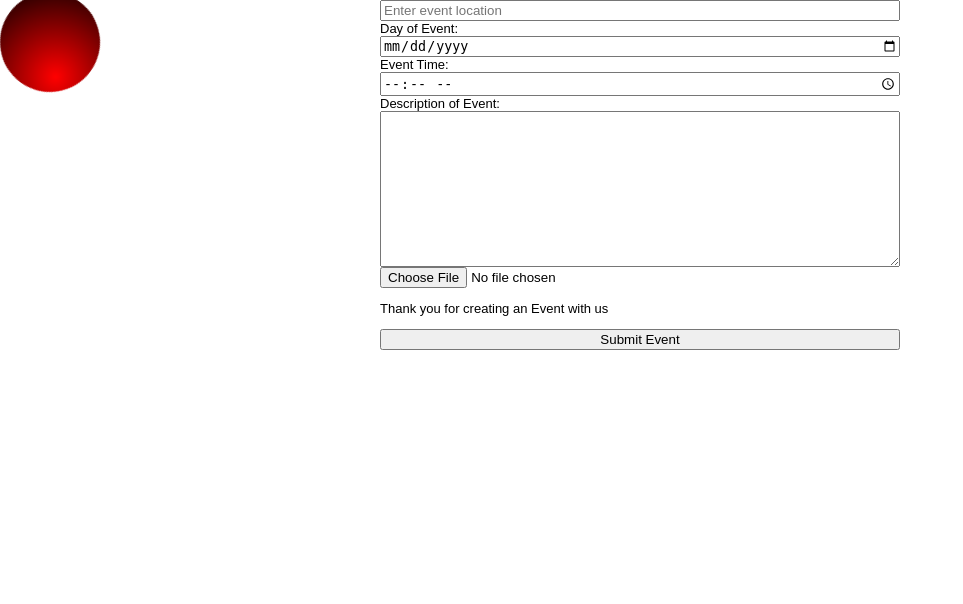
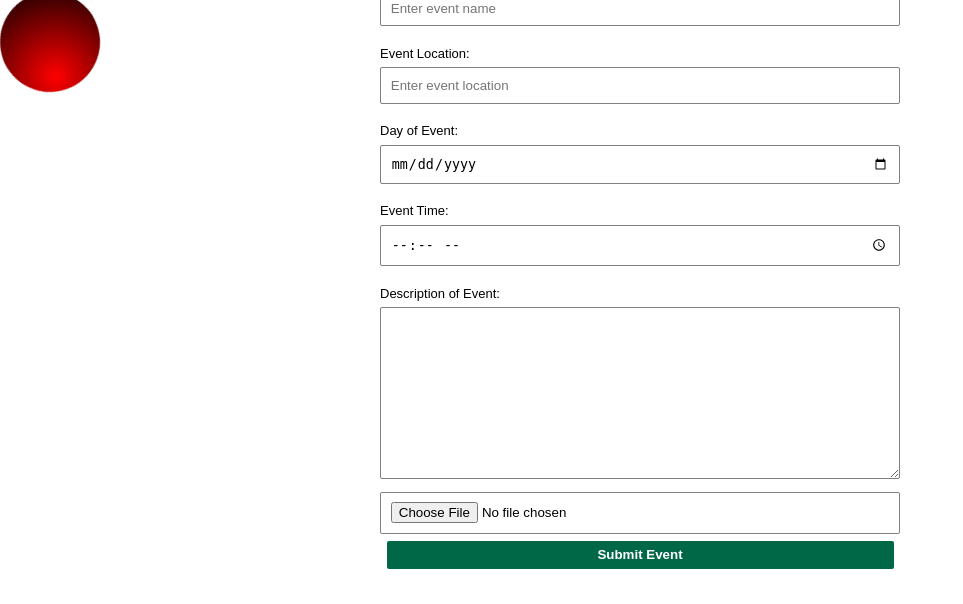
Before and after one commit to cleanup-meetup/cleanup-meetup, a Python web app: template templates/create-event.html in a window 1280 px wide. Shown: the part 196-800 px from the top of the page, without its empty margins (0-963 px from the left). Run offline with Jinja, Linux system fonts and the light colour scheme; the template is opened without the code that fills it, so the values that code supplies are empty.

Commit message:
Add padding to event creation form and change bright buttons to new class

```diff
--- a/templates/create-event.html
+++ b/templates/create-event.html
@@ -26,18 +26,21 @@
         <p>We're excited to clean up the world with you! Fill out this form to host an event.</p>
         <form action="/action_page.php" class="vertical-form">
             <label for="event-name">Event Name</label>
-            <input type="text" placeholder="Enter event name" name="event-name" required>
+            <input class="modern-input modern-input--full-width" type="text" placeholder="Enter event name"
+                name="event-name" required>
             <label for="location">Event Location:</label>
-            <input type="text" placeholder="Enter event location" name="location" required>
+            <input class="modern-input modern-input--full-width" type="text" placeholder="Enter event location"
+                name="location" required>
             <label for="event-day">Day of Event:</label>
-            <input type="date" placeholder="MM/DD/YYYY" name="event-day" required>
+            <input class="modern-input modern-input--full-width" type="date" placeholder="MM/DD/YYYY" name="event-day"
+                required>
             <label for="event-time">Event Time:</label>
-            <input type="time" placeholder="00:00:00" name="event-time" required>
+            <input class="modern-input modern-input--full-width" type="time" placeholder="00:00:00" name="event-time"
+                required>
             <label for="description">Description of Event:</label>
-            <textarea name="description" rows="10" cols="35" required></textarea>
-            <input type="file" name="image" accept="image/*">
-            <p>Thank you for creating an Event with us</p>
-            <button type="submit" class="submitForm">Submit Event</button>
+            <textarea class="modern-input modern-textarea modern-textarea--pad-below" name="description" rows="10" cols="35" required></textarea>
+            <input class="modern-input modern-input--full-width" type="file" name="image" accept="image/*">
+            <button class="button button--primary">Submit Event</button>
         </form>
     </main>
 </body>
--- a/templates/index.html
+++ b/templates/index.html
@@ -18,8 +18,8 @@
         <ul class="navbar-link-list">
             <li class="navbar-link-list__list-item"><a class="navbar__link" href="about.html">About</a></li>
             <li class="navbar-link-list__list-item"><a class="navbar__link" href="contact.html">Contact</a></li>
-            <li class="navbar-link-list__list-item"><a class="button button--primary" href="create-event.html">Create
-                    Event</a></li>
+            <li class="navbar-link-list__list-item"><a class="button button--primary button--primary--bright" href="create-event.html">Create
+                Event</a></li>
         </ul>
     </nav>
     <main class="feature-aside-layout no-scroll-layout__content">
--- a/templates/styles/styles.css
+++ b/templates/styles/styles.css
@@ -122,15 +122,25 @@ a:hover {
     border-radius: 2px;
     font-weight: bold;
     text-decoration: none;
+    border: none;
 }
 
 .button.button--primary {
-    background-color: var(--accent-color);
-    color: var(--accent-text);
+    background-color: var(--primary-color);
     transition: background-color 0.25s ease;
+    color: var(--primary-text);
 }
 
 .button.button--primary:hover {
+    background-color: var(--primary-color-var);
+}
+
+.button.button--primary.button--primary--bright {
+    background-color: var(--accent-color);
+    color: var(--accent-text);
+}
+
+.button.button--primary.button--primary--bright:hover {
     background-color: var(--accent-color-var);
 }
 
@@ -141,6 +151,16 @@ a:hover {
     border-radius: 2px;
     border: 1px solid gray;
     margin: 0;
+}
+
+.modern-textarea {
+    resize: vertical;
+    min-height: 3rem;
+    font-family: inherit;
+}
+
+.modern-textarea--pad-below {
+    margin-bottom: 1rem;
 }
 
 .modern-input--full-width {
@@ -244,3 +264,7 @@ footer {
     display: flex;
     flex-direction: column;
 }
+
+.vertical-form label {
+    padding: 1.5rem 0 0.5rem 0;
+}
```
